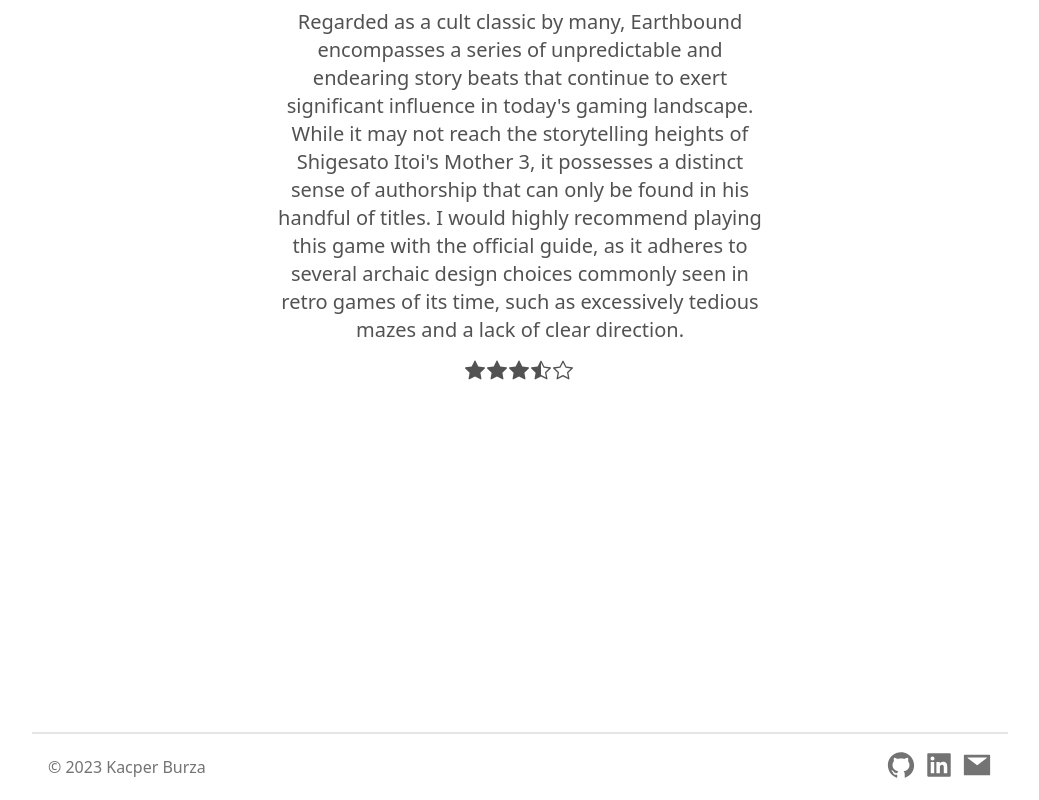
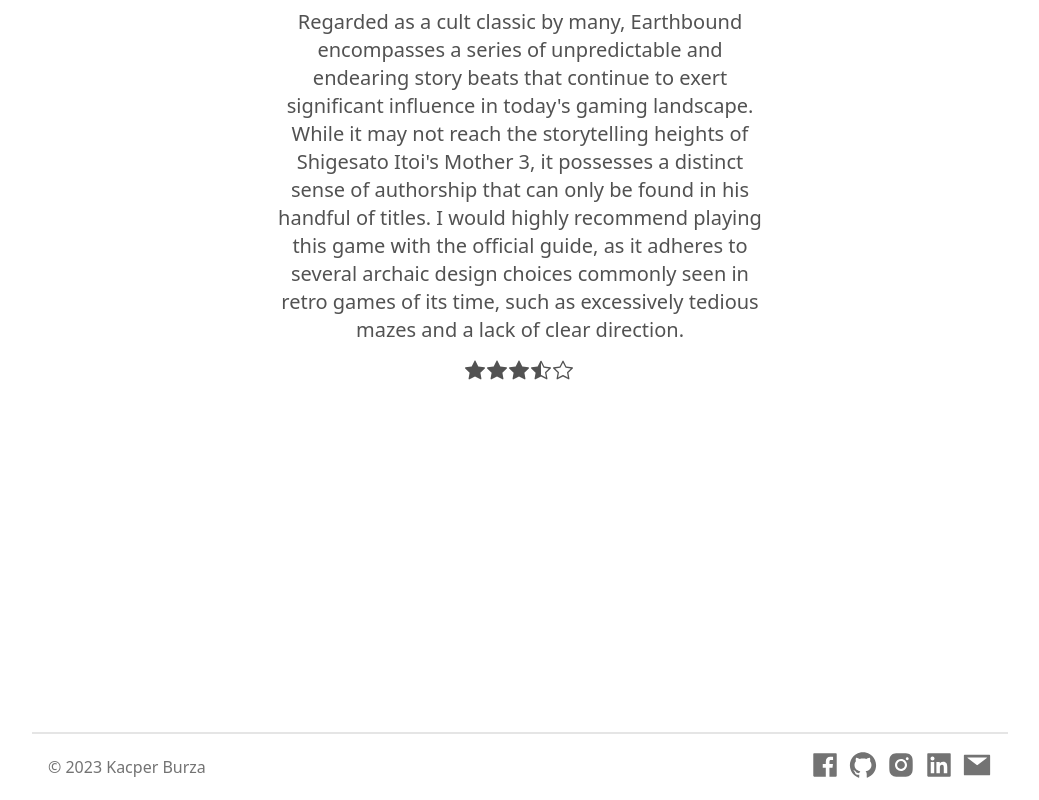
Before and after one commit to kburza/my-portfolio, a Next.js app: page /mediablog in a window 1280 px wide. Shown: the part 8138-8938 px from the top of the page, without its empty margins (120-1159 px from the left). Built offline with nearby package versions, Linux system fonts and the light colour scheme.

Commit message:
Added socials

```diff
--- a/components/AboutSection.tsx
+++ b/components/AboutSection.tsx
@@ -30,6 +30,7 @@
   { skill: "Docker" },
   { skill: "AWS" },
   { skill: "SOLIDWORKS" },
+  { skill: "Sales" },
 ];
 
 const AboutSection = () => {
--- a/components/Footer.tsx
+++ b/components/Footer.tsx
@@ -1,5 +1,11 @@
 import React from "react";
-import { AiFillLinkedin, AiFillMail, AiOutlineGithub } from "react-icons/ai";
+import {
+  AiFillFacebook,
+  AiFillInstagram,
+  AiFillLinkedin,
+  AiFillMail,
+  AiOutlineGithub,
+} from "react-icons/ai";
 
 const Footer = () => {
   return (
@@ -10,8 +16,30 @@
           © 2023 Kacper Burza<a href="/" className="hover:underline"></a>
         </div>
         <div className="flex flex-row items-center justify-center space-x-2 mb-1">
+          <a
+            href="https://www.facebook.com/kacper.burza/"
+            rel="noreferrer"
+            target="_blank"
+          >
+            <AiFillFacebook
+              className="hover:-translate-y-1 transition-transform cursor-pointer text-neutral-500 dark:text-neutral-100"
+              size={30}
+            />
+          </a>
+
           <a href="https://github.com/kburza" rel="noreferrer" target="_blank">
             <AiOutlineGithub
+              className="hover:-translate-y-1 transition-transform cursor-pointer text-neutral-500 dark:text-neutral-100"
+              size={30}
+            />
+          </a>
+
+          <a
+            href="https://www.instagram.com/kap_bur/"
+            rel="noreferrer"
+            target="_blank"
+          >
+            <AiFillInstagram
               className="hover:-translate-y-1 transition-transform cursor-pointer text-neutral-500 dark:text-neutral-100"
               size={30}
             />
```
